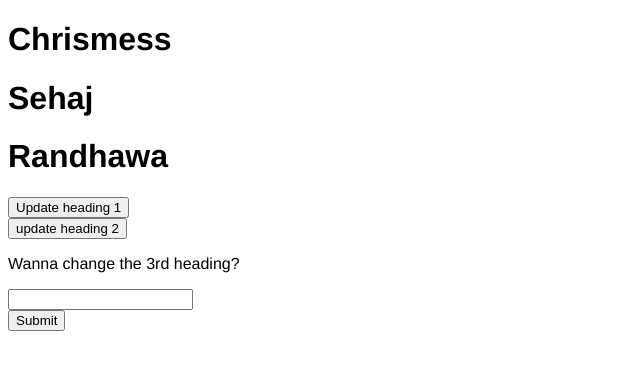
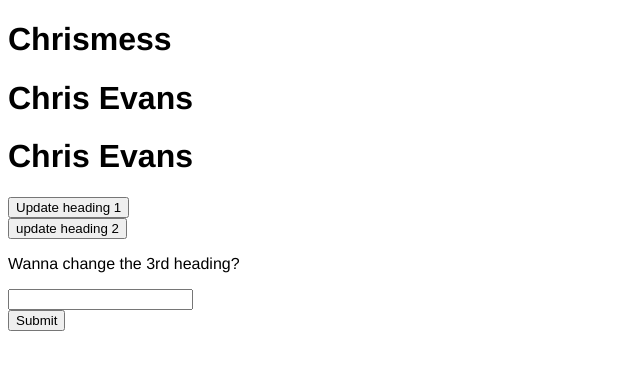
Before and after one commit to srandhaw/chrismess, a plain HTML site: page index.html in a window 1280 px wide. Both pictures are taken after a click on the button "update heading 2". Shown: the whole page, without its empty margins (0-640 px from the left). Drawn offline with Linux system fonts and the light colour scheme.

Commit message:
minor  changes

```diff
--- a/index.html
+++ b/index.html
@@ -9,8 +9,8 @@
 </head>
 <body>
   <h1>Chrismess</h1>
-  <h1 id = "firstName">Sehajbir</h1>
-  <h1 id  =  "lastName">Randhawa</h1>
+  <h1 id = "firstName">Chris Pine</h1>
+  <h1 id  =  "lastName">Chris Evans</h1>
   <button>Update heading 1</button>
   <br>
   <button id = "butt2">update heading 2</button>
--- a/index.js
+++ b/index.js
@@ -19,9 +19,9 @@
 const updateFirstName = function(){
 const header  = document.querySelector("#firstName")
 if(count2%2==0)
-header.textContent = "Sehaj"
+header.textContent = "Chris Evans"
 else
-header.textContent = "Sehajbir"
+header.textContent = "Chris Hemsworth"
 count2++
 }
 
```
